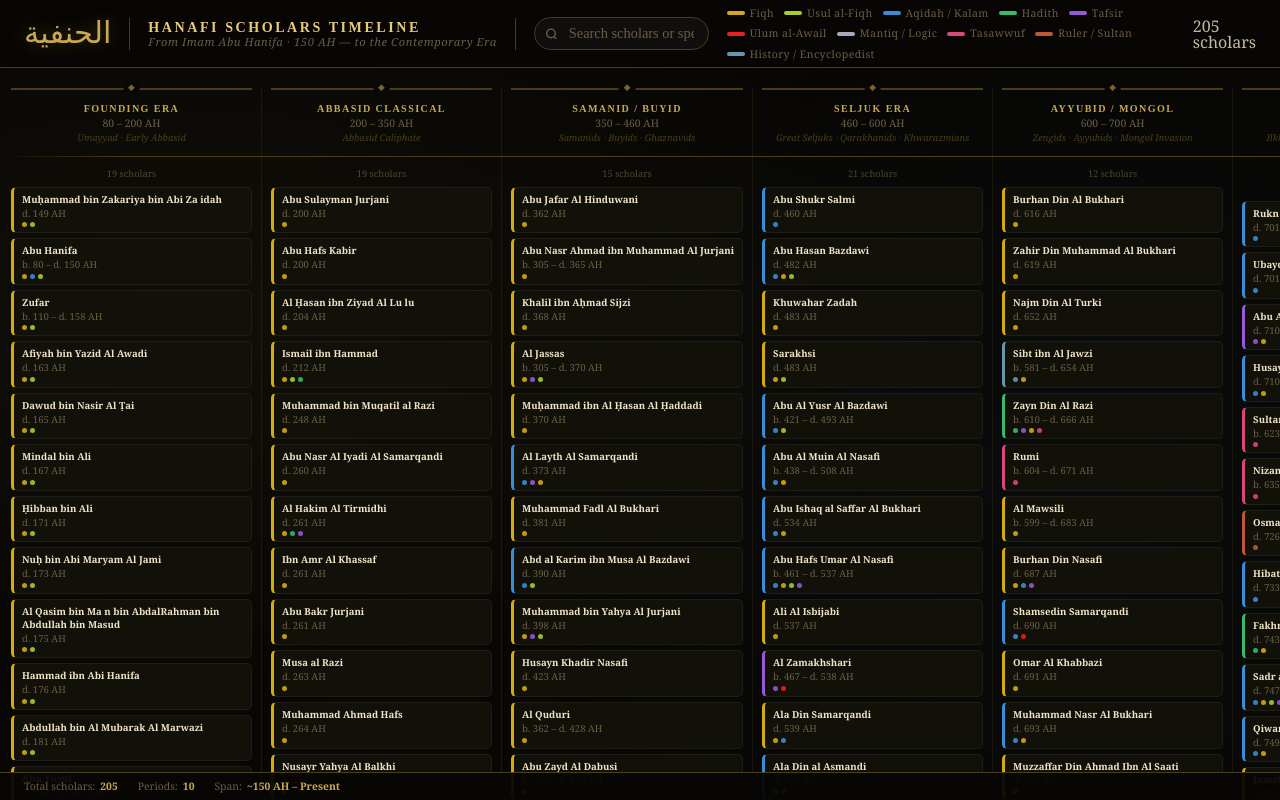
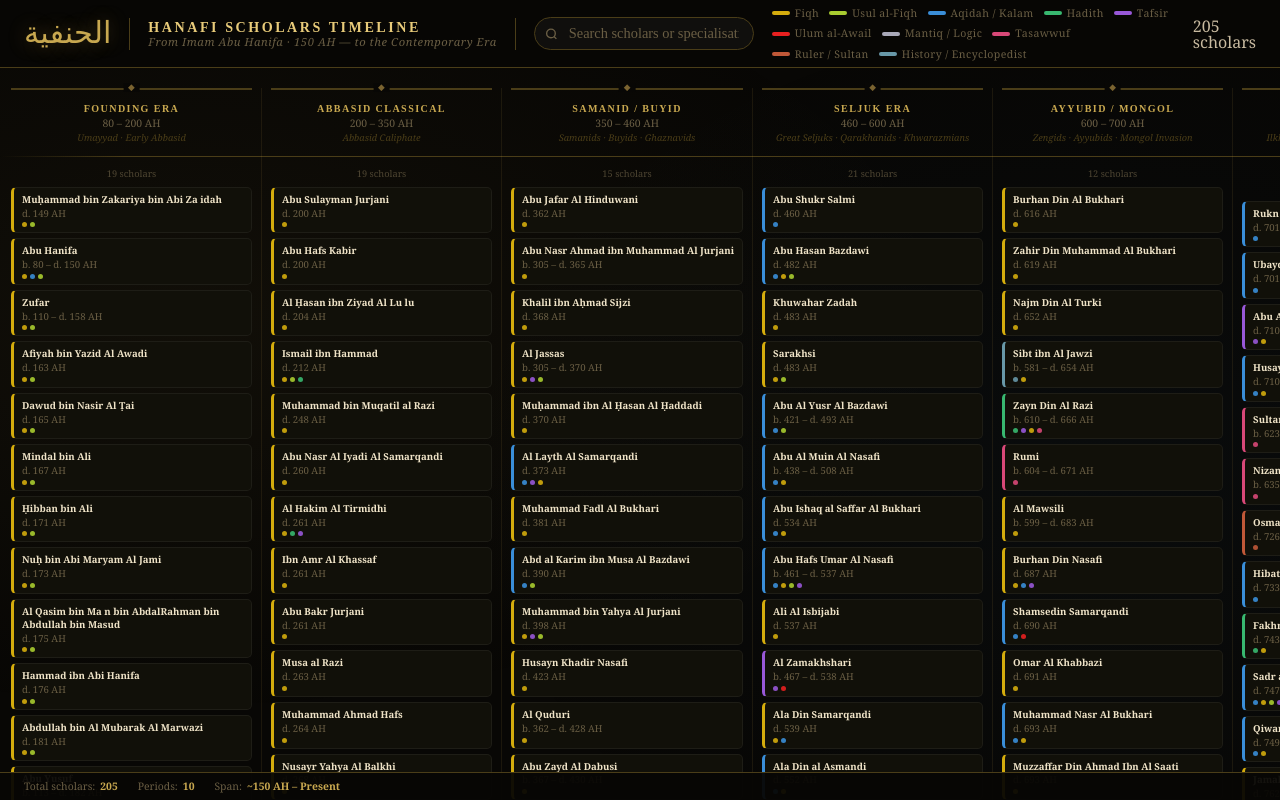
Before and after one commit to masuddr/hanafiyyah-timeline, a Vue app: page / in a window 1280 px wide. Built offline with nearby package versions, Linux system fonts and the light colour scheme.

Commit message:
'update'

```diff
--- a/src/assets/main.css
+++ b/src/assets/main.css
@@ -115,7 +115,7 @@ header {
 .search-wrap {
   position: relative;
   flex-shrink: 0;
-  width: 175px;
+  width: 220px;
 }
 
 .search-wrap svg {
```
